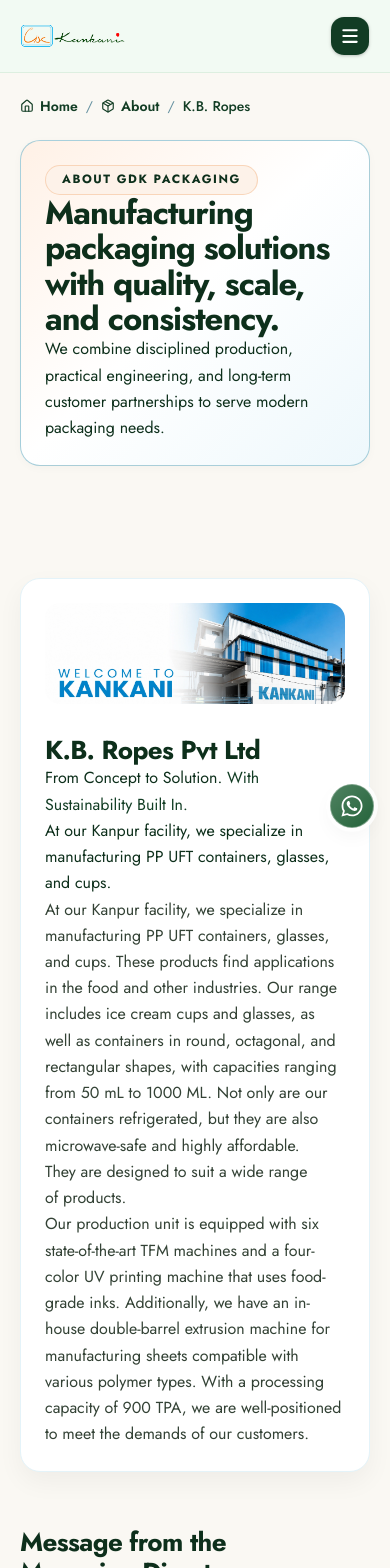
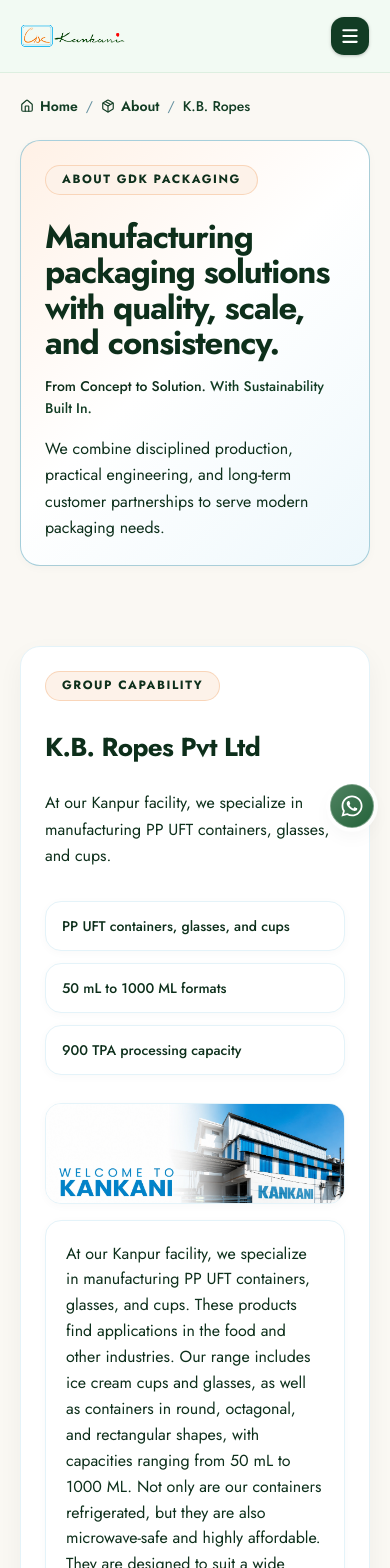
Before and after one commit to ashishrahi/gdkwebsite, a Next.js app: page /about in a window 390 px wide. Shown: the top 1568 px of the page. Built offline with nearby package versions, Linux system fonts and the light colour scheme.

Commit message:
updated code

```diff
--- a/src/app/about/page.tsx
+++ b/src/app/about/page.tsx
@@ -2,6 +2,7 @@
 
 import {
   Award,
+  Quote,
   ShieldCheck,
   Target,
 } from "lucide-react";
@@ -80,6 +81,12 @@
   },
 ] as const;
 
+const kbHighlights = [
+  "PP UFT containers, glasses, and cups",
+  "50 mL to 1000 ML formats",
+  "900 TPA processing capacity",
+] as const;
+
 const heroSubtitle =
   "At our Kanpur facility, we specialize in manufacturing PP UFT containers, glasses, and cups.";
 
@@ -119,102 +126,145 @@
 
 export default function AboutPage() {
   return (
-    <main className="ds-page-shell flex flex-1 flex-col gap-14 lg:gap-16">
+    <main className="ds-page-shell flex flex-1 flex-col gap-10 lg:gap-12">
       <section className={cn(cardSurfaceVariants({ variant: "gradient", padding: "xl" }), "rounded-ds-card-lg")}>
+        <div className="relative z-10 flex flex-col gap-6 lg:gap-7">
           <p className="ds-eyebrow">About GDK Packaging</p>
-        <h1 className="mt-5 max-w-3xl text-h1 text-ds-text-strong">
+          <div className="flex max-w-3xl flex-col gap-4 lg:gap-5">
+            <h1 className="text-h1 text-ds-text-strong">
               Manufacturing packaging solutions with quality, scale, and consistency.
             </h1>
-        <p className="mt-5 max-w-3xl text-body-lg text-ds-text-body">
+            <p className="text-body-sm font-medium text-ds-text-muted sm:text-body">
+              From Concept to Solution.{" "}
+              <span className="text-primary">With Sustainability Built In.</span>
+            </p>
+            <p className="text-body-lg text-ds-text-body">
               We combine disciplined production, practical engineering, and long-term customer partnerships to serve modern packaging needs.
             </p>
+          </div>
+        </div>
       </section>
 
       <div id="kb-ropes" className="scroll-mt-28 h-0 md:scroll-mt-32" />
 
         <section className={cn(cardSurfaceVariants({ variant: "default" }), "scroll-mt-36 rounded-ds-card-lg md:scroll-mt-40")}>
           <motion.div
-          className="flex flex-col gap-8 px-6 py-6 text-left md:gap-10 md:px-8 md:py-8 lg:px-10"
+            className="grid gap-7 px-6 py-6 text-left sm:px-8 sm:py-8 lg:grid-cols-[0.85fr_1.15fr] lg:gap-10 lg:px-10 lg:py-10"
             {...heroMotion}
             transition={{
               y: { duration: 0.6, ease: easeHeroY },
               opacity: { duration: 0.78, ease: easePremium },
             }}
           >
-          <div className="relative overflow-hidden rounded-xl">
-            <Image
-              src="/images/hero/kankani.webp"
-              alt="Kankani Manufacturing Facility"
-              width={1400}
-              height={500}
-              className="h-auto w-full object-contain object-center bg-white md:h-72 md:object-cover"
-              priority
-            />
-          </div>
-          <div className="space-y-5">
-            <h2 className="text-h2 text-ds-text-strong">
+            <div className="flex flex-col gap-8 lg:gap-9">
+              <p className="ds-eyebrow">Group Capability</p>
+              <div className="flex flex-col gap-7 lg:gap-8">
+                <h2 className="text-h3 text-ds-text-strong">
                   K.B. Ropes Pvt Ltd
                 </h2>
-            <p className="text-body-lg text-ds-text-muted">
-              From Concept to Solution.{" "}
-              <span className="text-primary">With Sustainability Built In.</span>
-            </p>
                 <p className="text-body-lg text-ds-text-body">
                   {heroSubtitle}
                 </p>
-            <div className="space-y-5 text-body-lg text-ds-text-body">
+              </div>
+              <div className="grid gap-3 sm:grid-cols-3 lg:grid-cols-1 xl:grid-cols-3">
+                {kbHighlights.map((item) => (
+                  <div
+                    key={item}
+                    className={cn(
+                      cardSurfaceVariants({ variant: "minimal" }),
+                      "rounded-xl px-4 py-3 text-sm font-medium leading-6 text-ds-text-strong"
+                    )}
+                  >
+                    {item}
+                  </div>
+                ))}
+              </div>
+            </div>
+
+            <div className="grid gap-4 text-body text-ds-text-body">
+              <div className="relative aspect-2167/725 overflow-hidden rounded-xl border border-ds-border-subtle bg-white shadow-ds-card-subtle">
+                <Image
+                  src="/images/hero/kankani.webp"
+                  alt="Kankani manufacturing facility"
+                  fill
+                  preload
+                  quality={100}
+                  sizes="(max-width: 1024px) calc(100vw - 3rem), (max-width: 1280px) 56vw, 680px"
+                  className="object-cover object-center"
+                />
+              </div>
+              <article className={cn(cardSurfaceVariants({ variant: "minimal", padding: "default" }), "rounded-xl")}>
                 <p>
                   At our Kanpur facility, we specialize in manufacturing PP UFT containers, glasses, and cups. These products find applications in the food and other industries. Our range includes ice cream cups and glasses, as well as containers in round, octagonal, and rectangular shapes, with capacities ranging from 50 mL to 1000 ML. Not only are our containers refrigerated, but they are also microwave-safe and highly affordable. They are designed to suit a wide range of products.
                 </p>
+              </article>
+              <article className={cn(cardSurfaceVariants({ variant: "minimal", padding: "default" }), "rounded-xl")}>
                 <p>
                   Our production unit is equipped with six state-of-the-art TFM machines and a four-color UV printing machine that uses food-grade inks. Additionally, we have an in-house double-barrel extrusion machine for manufacturing sheets compatible with various polymer types. With a processing capacity of 900 TPA, we are well-positioned to meet the demands of our customers.
                 </p>
-            </div>
+              </article>
             </div>
           </motion.div>
         </section>
 
       <section
         id="md-message"
-        className="scroll-mt-36 space-y-7 md:scroll-mt-40"
+        className="scroll-mt-36 space-y-5 md:scroll-mt-40"
       >
         <motion.div
           {...headingInView}
           transition={{ duration: 0.5, ease: easePremium }}
         >
-          <h2 className="text-h2 text-ds-text-strong">
+          <h2 className="text-h3 text-ds-text-strong">
             Message from the Managing Director
           </h2>
         </motion.div>
 
         <div className={cn(cardSurfaceVariants({ variant: "default" }), "rounded-ds-card-lg")}>
           <motion.div
-            className="mx-auto flex w-full flex-col gap-8 px-6 py-6 text-left md:gap-10 md:px-8 md:py-8 lg:px-10"
+            className="mx-auto grid w-full gap-7 px-6 py-6 text-left sm:px-8 sm:py-8 lg:grid-cols-[280px_1fr] lg:gap-10 lg:px-10 lg:py-10"
             {...heroMotion}
             transition={{
               y: { duration: 0.6, ease: easeHeroY },
               opacity: { duration: 0.78, ease: easePremium },
             }}
           >
-            <div className="space-y-5 md:space-y-6">
-              <div className="space-y-1">
+            <aside className="grid gap-4 sm:grid-cols-[180px_1fr] sm:items-end lg:sticky lg:top-28 lg:block lg:space-y-4 lg:self-start">
+              <div className="relative mx-auto aspect-3/4 w-full max-w-[220px] overflow-hidden rounded-[1.35rem] bg-ds-surface-muted sm:mx-0 sm:max-w-none">
+                <Image
+                  src="/images/about/managing-director.jpg"
+                  alt="Mr. Ramesh Kankani"
+                  fill
+                  sizes="(max-width: 1024px) 100vw, 280px"
+                  className="object-cover object-center"
+                />
+              </div>
+              <div className="rounded-xl border border-ds-border-subtle bg-[color-mix(in_srgb,var(--brand-blue-100)_26%,white)] p-4">
                 <p className="text-body-lg font-medium text-ds-text-strong">
                   Mr. Ramesh Kankani
                 </p>
-                <p className="text-body text-ds-text-muted">
+                <p className="mt-1 text-body-sm text-ds-text-muted">
                   Managing Director, GDK Solutions
                 </p>
               </div>
+            </aside>
 
-              <div className="space-y-5 text-body-lg text-ds-text-body">
+            <div className="space-y-6 md:space-y-7">
+              <div className="flex items-start gap-4 rounded-xl border border-[color-mix(in_srgb,var(--brand-accent)_18%,var(--border))] bg-[color-mix(in_srgb,var(--brand-accent)_7%,white)] p-5 sm:p-6">
+                <span className={cn(cardIconClassNames.brand, "h-10 w-10 rounded-lg")}>
+                  <Quote className="h-5 w-5" aria-hidden />
+                </span>
+                <blockquote className="text-body-lg font-medium leading-8 text-ds-text-strong">
+                  His leadership is centered on execution, ensuring that every commitment made to the customer is delivered with precision and consistency. With a clear focus on continuous improvement and technology adoption, he continues to strengthen GDK’s position as a dependable partner for leading FMCG and dairy brands.
+                </blockquote>
+              </div>
+
+              <div className="space-y-5 text-body leading-8 text-ds-text-body">
                 <p>
                   Ramesh Kankani, a technocrat with decades of experience in packaging manufacturing, has been the driving force behind GDK Solutions’ steady growth and reliability in the industry. His approach has always been grounded in building strong systems, maintaining process discipline, and delivering consistent quality to customers.
                 </p>
                 <p>
                   Over the years, he has guided GDK from a conventional setup to an integrated manufacturing unit with capabilities across extrusion, thermoforming, and an in-house tool room. This has enabled faster development, better control over production, and the ability to meet evolving customer requirements with confidence.
-                </p>
-                <p>
-                  His leadership is centered on execution, ensuring that every commitment made to the customer is delivered with precision and consistency. With a clear focus on continuous improvement and technology adoption, he continues to strengthen GDK’s position as a dependable partner for leading FMCG and dairy brands.
                 </p>
               </div>
             </div>
@@ -223,22 +273,22 @@
 
       </section>
 
-      <section className="space-y-7">
+      <section className="space-y-5">
         <motion.div
           {...headingInView}
           transition={{ duration: 0.5, ease: easePremium }}
         >
-          <h2 className="text-h2 text-ds-text-strong">
+          <h2 className="text-h3 text-ds-text-strong">
             Our Journey of Growth & Innovation
           </h2>
         </motion.div>
-        <ul className="space-y-7">
+        <ul className="space-y-5 lg:space-y-6">
           {journey.map((entry, index) => {
             const isLast = index === journey.length - 1;
             return (
               <motion.li
                 key={entry.year}
-                className="flex gap-5 rounded-xl px-1 py-2 transition-colors duration-200 hover:bg-accent md:gap-6"
+                className="flex gap-4 rounded-xl px-1 py-2 transition-colors duration-200 hover:bg-accent sm:gap-5 md:gap-6"
                 {...timelineInView}
                 transition={{
                   duration: 0.6,
@@ -266,7 +316,7 @@
                     whileHover={{ scale: 1.005 }}
                     transition={{ duration: 0.2, ease: easePremium }}
                   >
-                    <Card variant="interactive" className="p-6 text-foreground">
+                    <Card variant="interactive" className="p-5 text-foreground sm:p-6">
                       <CardContent className="p-0">
                         <p className="text-body text-ds-text-muted">
                           {entry.description}
@@ -283,17 +333,17 @@
 
       <section
         id="vision-mission"
-        className="scroll-mt-28 space-y-7 md:scroll-mt-32"
+        className="scroll-mt-28 space-y-5 md:scroll-mt-32"
       >
         <motion.div
           {...headingInView}
           transition={{ duration: 0.5, ease: easePremium }}
         >
-          <h2 className="text-h2 text-ds-text-strong">
+          <h2 className="text-h3 text-ds-text-strong">
             Our Vision & Mission
           </h2>
         </motion.div>
-        <div className="grid grid-cols-1 gap-6 md:grid-cols-3 lg:gap-7">
+        <div className="grid grid-cols-1 gap-4 md:grid-cols-3 lg:gap-5">
           {visionMission.map((item, index) => (
             <motion.div
               key={item.title}
@@ -312,7 +362,7 @@
                 },
               }}
             >
-              <Card variant="feature" className="h-full p-6 text-foreground">
+              <Card variant="feature" className="h-full p-5 text-foreground sm:p-6">
                 <CardHeader className="flex flex-row items-start gap-4 space-y-0 p-0">
                   <span className={cn(cardIconClassNames.brand, "h-10 w-10")}>
                     <item.icon className="h-5 w-5" aria-hidden />
@@ -333,13 +383,14 @@
           ))}
         </div>
 
+      </section>
 
-        <div className="space-y-7 pt-2">
+      <section className="space-y-5">
         <motion.div
           {...headingInView}
           transition={{ duration: 0.5, ease: easePremium }}
         >
-            <h2 className="text-h2 text-ds-text-strong">
+          <h2 className="text-h3 text-ds-text-strong">
             Certifications
           </h2>
         </motion.div>
@@ -348,11 +399,10 @@
           transition={{ duration: 0.55, ease: easePremium }}
           className="w-full"
         >
-            <div className="w-full flex justify-start">
+          <div className="flex w-full justify-start">
             <CertificationsGrid certifications={certifications} />
           </div>
         </motion.div>
-        </div>
       </section>
 
     </main>
--- a/src/components/about/CertificationCard.tsx
+++ b/src/components/about/CertificationCard.tsx
@@ -206,8 +206,7 @@
           className="absolute top-2 right-2 z-10 rounded-md bg-white/90 p-1 shadow-sm backdrop-blur"
           aria-label="View Certificate PDF"
         >
-          <FaFilePdf  className="h-4 w-4 text-(--brand-red)" aria-hidden />
-          <FaFilePdf  className="h-4 w-4 text-[var(--brand-red)]" aria-hidden />
+          <FaFilePdf className="h-4 w-4 text-(--brand-red)" aria-hidden />
         </span>
       </a>
 
```
Lines whose indentation alone changed are shown as unchanged.
